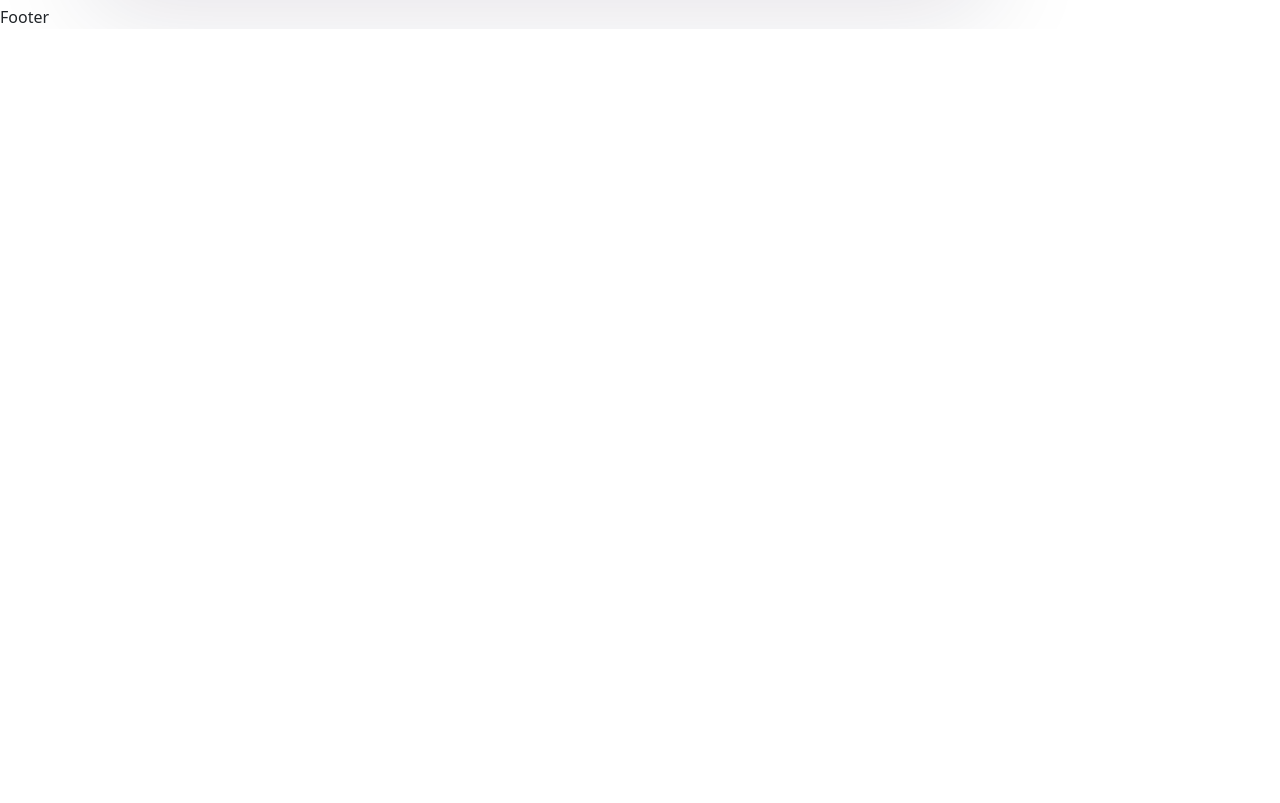
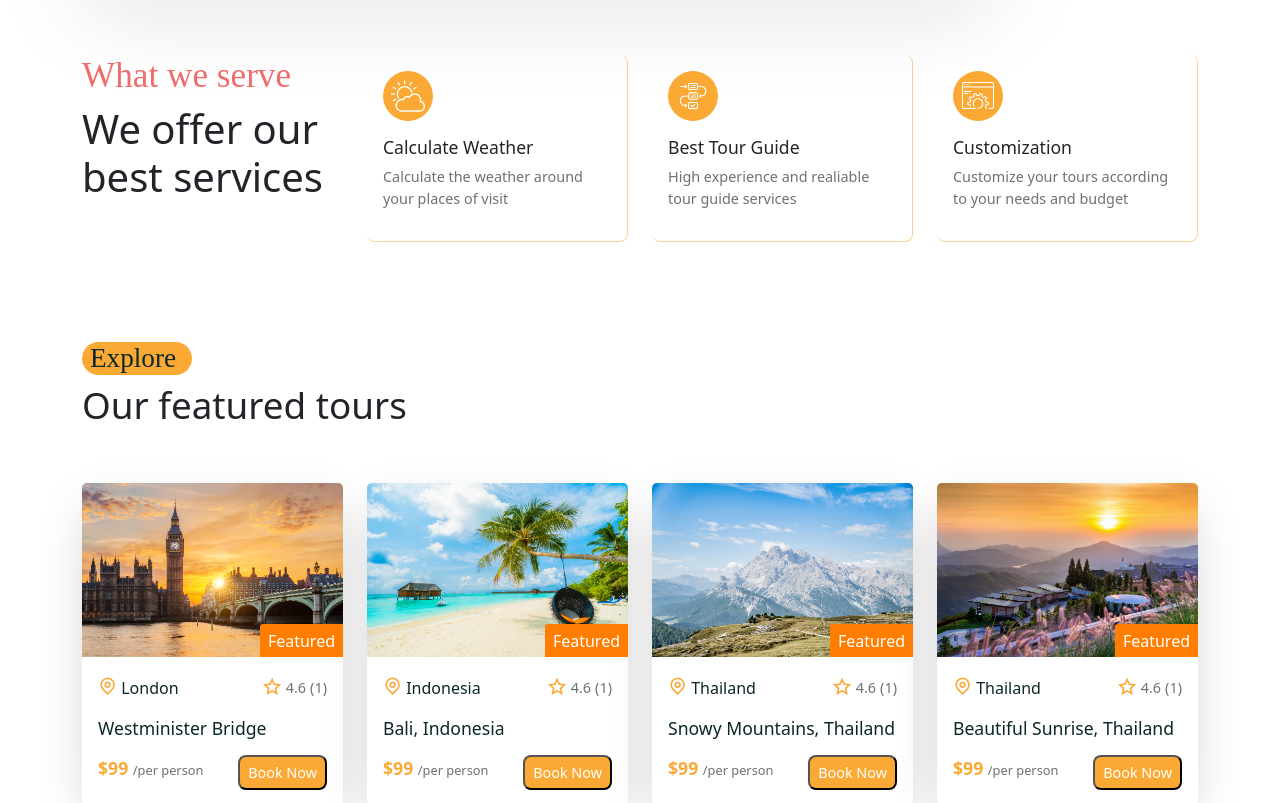
Before and after one commit to Chandimaisuru/TravelTripper, a React (Vite) app in the folder frontend/: page /home in a window 1280 px wide. Shown: the part 840-1643 px from the top of the page. Before the commit the page ends 869 px from the top, so only its background shows below. Built offline with nearby package versions, Linux system fonts and the light colour scheme; a web font is replaced by a local one.

Commit message:
tour caed done

```diff
--- a/frontend/src/assets/data/tours.js
+++ b/frontend/src/assets/data/tours.js
@@ -124,10 +124,7 @@
     maxGroupSize: 8,
     desc: "this is the description",
     reviews: [
-      {
-        name: "jhon doe",
-        rating: 4.6,
-      },
+
     ],
     avgRating: 4.5,
     photo: tourImg07,
@@ -142,10 +139,7 @@
     maxGroupSize: 8,
     desc: "this is the description",
     reviews: [
-      {
-        name: "jhon doe",
-        rating: 4.6,
-      },
+
     ],
     avgRating: 4.5,
     photo: tourImg03,
--- /dev/null
+++ b/frontend/src/components/Feature-tours/FeaturedTourList.jsx
@@ -0,0 +1,25 @@
+import React from 'react'
+import TourCard from '../../shared/TourCard'
+import tourData from "../../assets/data/tours"
+import { Col } from 'reactstrap'
+
+function FeaturedTourList() {
+  return (
+    <>
+     {
+        tourData ?.map (tour =>(
+            <Col lg='3' className='mb-4' key={tour.id} >
+                <TourCard tour={tour}/>
+            </Col>
+        ))
+
+
+     }
+
+
+
+    </>
+  )
+}
+
+export default FeaturedTourList
--- a/frontend/src/pages/Home.jsx
+++ b/frontend/src/pages/Home.jsx
@@ -7,6 +7,9 @@
 import worldImg from '../assets/images/world.png'
 import Subtitle from '../shared/Subtitle'
 import SearchBar from '../shared/SearchBar'
+import ServiceList from '../services/ServiceList'
+import FeaturedTourList from '../components/Feature-tours/FeaturedTourList'
+
 
 function Home() {
   return (
@@ -73,6 +76,41 @@
 
       </section>
 
+      <section>
+        <Container>
+          <Row>
+            <Col lg='3'>
+              <h5 className='services__subtitle'> What we serve</h5>
+              <h2 className='services__title'>We offer our best services</h2>
+            </Col>
+
+            <ServiceList/>
+          </Row>
+        </Container>
+
+
+      </section>
+
+      {/* ============Tour Section========== */}
+
+     <section>
+      <Container>
+        <Row>
+          <Col lg='12' className='mb-5'>
+            <Subtitle subtitle = {"Explore"} />
+            <h2 className='featured__tour-title'>Our featured tours</h2>
+          </Col>
+          <FeaturedTourList/>
+        </Row>
+      </Container>
+     </section>
+
+
+
+
+
+      {/* ============Tour Section========== */}
+
 
 
     </>
--- /dev/null
+++ b/frontend/src/services/ServiceCard.jsx
@@ -0,0 +1,19 @@
+import React from 'react'
+import './service-card.css'
+
+
+function ServiceCard({item}) {
+
+    const {imgUrl, title,desc} = item
+  return (
+    <div className='service__item'>
+        <div className='service__img'>
+            <img src={imgUrl} alt="" />
+        </div>
+        <h5>{title}</h5>
+        <p>{desc}</p>
+    </div>
+  )
+}
+
+export default ServiceCard
--- /dev/null
+++ b/frontend/src/services/ServiceList.jsx
@@ -0,0 +1,41 @@
+import React from 'react'
+import ServiceCard from './ServiceCard'
+import {Col} from 'reactstrap'
+import wetherImg from'../assets/images/weather.png'
+import guidImg from'../assets/images/guide.png'
+import customizationImg from'../assets/images/customization.png'
+
+
+const servicesData =[
+    {
+        imgUrl:wetherImg ,
+        title: "Calculate Weather",
+        desc: "Calculate the weather around your places of visit",
+      },
+      {
+        imgUrl:guidImg,
+        title: "Best Tour Guide",
+        desc: "High experience and realiable tour guide services",
+      },
+      {
+        imgUrl: customizationImg,
+        title: "Customization",
+        desc: "Customize your tours according to your needs and budget",
+      },
+]
+
+
+function ServiceList() {
+  return (
+    <>
+       {servicesData.map((item,index) =>(
+            <Col lg='3' key={index}>
+                <ServiceCard item = {item}/>
+            </Col>
+        ))}
+
+    </>
+  );
+};
+
+export default ServiceList
--- /dev/null
+++ b/frontend/src/services/service-card.css
@@ -0,0 +1,36 @@
+
+
+.service__item{
+
+    padding: 1rem;
+    border-bottom: 1px solid #faa83586;
+    border-right: 1px solid #faa83586;
+    border-radius: 0.5rem;
+}
+
+.service__img{
+    width: 50px;
+    height: 50px;
+    display: flex;
+    align-items: center;
+    justify-content: center;
+    border-radius: 50px;
+    background-color: var(--secondary-color);
+    padding: 0.5rem;
+    margin-bottom: 1rem;
+    line-height: 50px;
+}
+
+.service__img img{
+    width: 100%;
+}
+
+.service__item h5{
+    font-size: 1.1rem;
+    font-weight: 500;
+}
+
+.service__item p{
+    font-size: .9rem;
+    color: var(--text-color);
+}
--- /dev/null
+++ b/frontend/src/shared/TourCard.jsx
@@ -0,0 +1,69 @@
+import React from 'react'
+import './tour-card.css'
+import { Card,CardBody } from 'reactstrap';
+import {Link} from 'react-router-dom';
+import calculateAvgRating from "../utils/avgRating";
+
+function TourCard({tour}) {
+
+const {id,title, photo, price, featured, reviews, city  } = tour;
+
+const {totalRating, avgRating} = calculateAvgRating(reviews);
+
+  return (
+     <div className='tour__card'>
+
+         <Card>
+            <div className='tour__img'>
+                <img src={photo} alt="tour-img" />
+               {featured && <span>Featured</span>}
+
+            </div>
+
+
+            <CardBody>
+
+             <div className='card__top d-flex align-items-center justify-content-between'>
+
+                <span className='gap-1 tour__location d-flex align-items-center'>
+                <i class="ri-map-pin-line"></i>
+                {city}
+                </span>
+
+                <span className='gap-1 tour__rating d-flex align-items-center'>
+                <i class="ri-star-line"></i>
+
+            {avgRating === 0 ? null : avgRating}
+              {totalRating === 0 ? (
+                "Not rated"
+              ) : (
+                <span>({reviews.length})</span>
+              )}
+
+                </span>
+            </div>
+
+            <h5 className="tour__title">
+            <Link to={`/tours/${id}`}>{title}</Link>
+            </h5>
+
+            <div className="mt-3 card__bottom d-flex align-items-center justify-content-between">
+            <h5>
+              ${price} <span> /per person</span>
+            </h5>
+
+            <button className="booking__btn">
+              <Link to={`/tours/${id}`}>Book Now</Link>
+            </button>
+          </div>
+
+         </CardBody>
+
+         </Card>
+
+
+     </div>
+  )
+}
+
+export default TourCard
--- /dev/null
+++ b/frontend/src/shared/tour-card.css
@@ -0,0 +1,94 @@
+
+
+.tour__img img{
+    width: 100%;
+    border-radius: 5px 5px 0 0;
+}
+
+.card{
+    border: none !important;
+    box-shadow: rgba(0,0,0,0.2) 0px 18px 50px -10px;
+}
+.tour__img{
+    position: relative;
+}
+
+.tour__img span {
+    position: absolute;
+    bottom: 0;
+    right: 0;
+    width: max-content;
+    height: max-content;
+    z-index: 10;
+    background:var(--primary-color) ;
+    color: #fff;
+    padding: 0.3rem 0.5rem;
+    border-radius: 3px 0 0 0;
+}
+
+.card__top span i{
+    color: var(--secondary-color);
+}
+
+.tour__rating{
+    font-size:.9rem ;
+    color: var(--text-color);
+}
+
+.tour__location{
+    color:var(--heading-color);
+    font-weight: 500;
+}
+
+.tour__rating i,
+.tour__location i{
+    font-size: 1.2rem;
+}
+
+.tour__title {
+    margin-top: 1rem;
+    font-size: 1.1rem;
+    cursor: pointer;
+}
+
+.tour__title a {
+    text-decoration: none;
+    color: var(--heading-color);
+    transition: 0.3s;
+
+}
+
+.tour__title a:hover {
+    color: var(--secondary-color);
+}
+
+.card__bottom h5{
+    color: var(--secondary-color);
+    font-size: 1.1rem;
+    font-weight: 700;
+
+}
+
+.card__bottom h5 span {
+    font-weight: 500;
+    color: var(--text-color);
+    font-size: 0.8rem;
+
+}
+
+.booking__btn{
+    background: var(--secondary-color) !important;
+    cursor: pointer;
+    padding: 0.2rem 0.5rem !important;
+    border-radius: 8px;
+
+}
+
+.booking__btn a{
+    text-decoration: none;
+    font-size: 0.9rem;
+    color: #fff;
+}
+.booking__btn a:hover{
+    color:black;
+}
--- a/frontend/src/styles/home.css
+++ b/frontend/src/styles/home.css
@@ -40,3 +40,20 @@
 .hero__img-box{
     padding-top: 2rem;
 }
+
+.services__subtitle{
+    font-size: 2.2rem;
+    font-weight: 500;
+    color: #ee6e6e;
+    font-family: var(--subtitle-font-name);
+}
+
+.services__title {
+    font-size: 2.5rem;
+    font-weight: 500;
+}
+
+.featured__tour-title{
+   font-size: 2.3rem;
+   font-weight: 500;
+}
--- /dev/null
+++ b/frontend/src/utils/avgRating.js
@@ -0,0 +1,18 @@
+
+
+const calculateAvgRating =(reviews)=> {
+    const totalRating = reviews?.reduce((acc, item) => acc + item.rating, 0);
+    const avgRating =
+      totalRating === 0
+        ? ""
+        : totalRating === 1
+        ? totalRating
+        : (totalRating / reviews ?.length ).toFixed(1);
+
+    return {
+      totalRating,
+      avgRating,
+    };
+  };
+
+  export default calculateAvgRating;
```
